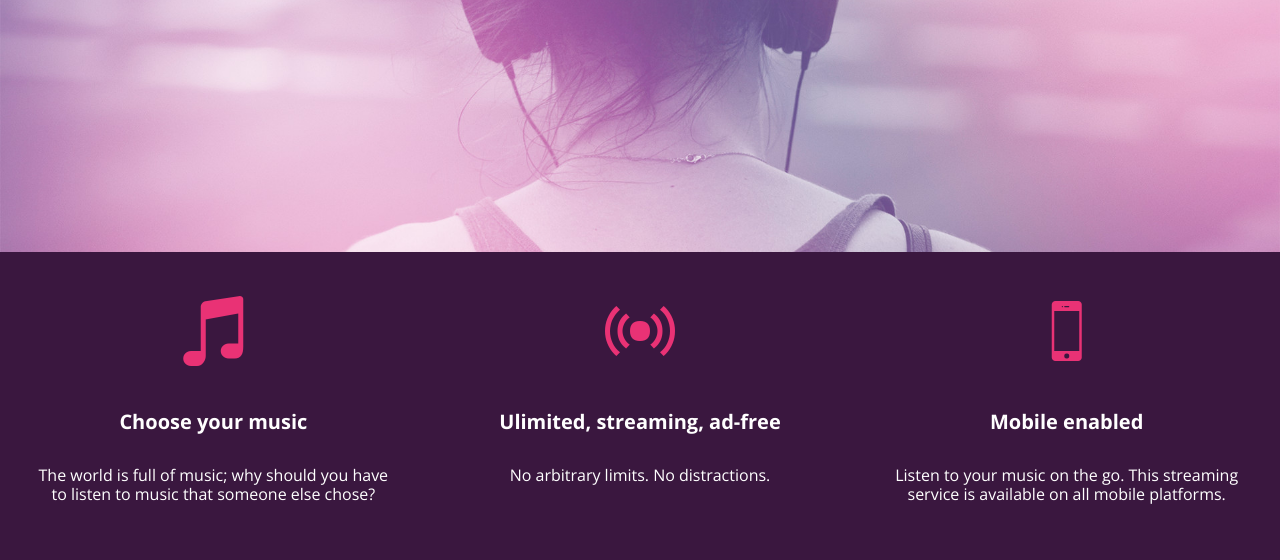
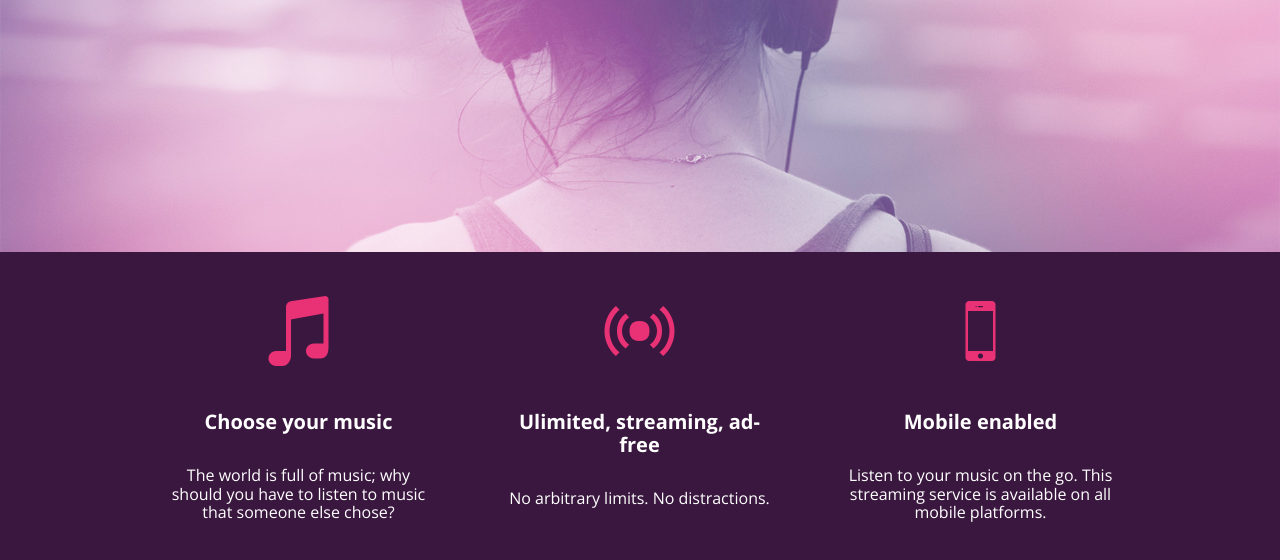
Before and after one commit to mrraedbadr/bloc-jams, a website: page index.html in a window 1280 px wide. Shown: the part 442-1002 px from the top of the page. Drawn offline with nearby package versions, Linux system fonts and the light colour scheme.

Commit message:
completed checkpoint

```diff
--- a/index.html
+++ b/index.html
@@ -2,10 +2,12 @@
 <html>
     <head>
         <title>Bloc Jams</title>
+        <meta name="viewport" content="width=device-width, initial-scale=1">
         <link rel="stylesheet" type="text/css" href="http://fonts.googleapis.com/css?family=Open+Sans:400,800,600,700,300">
         <link rel="stylesheet" type="text/css" href="http://code.ionicframework.com/ionicons/2.0.1/css/ionicons.min.css">
         <link rel="stylesheet" type="text/css" href="styles/normalize.css/normalize.css">
         <link rel="stylesheet" type="text/css" href="styles/main.css">
+        <link rel="stylesheet" type="text/css" href="styles/landing.css">
     </head>
     <body class="landing">
         <nav class="navbar">
@@ -14,18 +16,18 @@
         <section class="hero-content">
             <h1 class="hero-title">Turn the music up!</h1>
         </section>
-        <section class="selling-points">
-            <div class="point">
+        <section class="selling-points container">
+            <div class="point column third">
                 <span class="ion-music-note"></span>
                 <h5 class="point-title">Choose your music</h5>
                 <p class="point-description">The world is full of music; why should you have to listen to music that someone else chose?</p>
             </div>
-            <div class="point">
+            <div class="point column third">
                 <span class="ion-radio-waves"></span>
                 <h5 class="point-title">Ulimited, streaming, ad-free</h5>
                 <p class="point-description">No arbitrary limits. No distractions.</p>
             </div>
-            <div class="point">
+            <div class="point column third">
                 <span class="ion-iphone"></span>
                 <h5 class="point-title">Mobile enabled</h5>
                 <p class="point-description">Listen to your music on the go. This streaming service is available on all mobile platforms.</p>
--- /dev/null
+++ b/styles/landing.css
@@ -0,0 +1,48 @@
+body.landing {
+     background-color: rgb(58,23,63);
+ }
+
+ .hero-content {
+     position: relative;
+     min-height: 600px;
+     background-image: url(../assets/images/bloc_jams_bg.jpg);
+     background-repeat: no-repeat;
+     background-position: center center;
+     background-size: cover;
+ }
+
+ .hero-content .hero-title {
+     position: absolute;
+     top: 40%;
+     -webkit-transform: translateY(-50%);
+     -moz-transform: translateY(-50%);
+     transform: translateY(-50%);
+     width: 100%;
+     text-align: center;
+     font-size: 4rem;
+     font-weight: 300;
+     text-transform: uppercase;
+     letter-spacing: 0.5rem;
+     text-shadow: 1px 1px 0px rgb(58,23,63);
+ }
+
+ .selling-points {
+     position: relative;
+ }
+
+ .point {
+     position: relative;
+     padding: 2rem;
+     text-align: center;
+ }
+
+ .point .point-title {
+     font-size: 1.25rem;
+ }
+
+ .ion-music-note,
+ .ion-radio-waves,
+ .ion-iphone {
+     color: rgb(233,50,117);
+     font-size: 5rem;
+ }
--- a/styles/main.css
+++ b/styles/main.css
@@ -1,3 +1,35 @@
+*, *::before, *::after {
+    -moz-box-sizing: border-box;
+    -webkit-box-sizing: border-box;
+    box-sizing: border-box;
+}
+
+.container {
+    margin: 0 auto;
+    max-width: 64rem;
+}
+
+@media (min-width: 640px) {
+    html { font-size: 112%; }
+
+    .column {
+    float: left;
+    padding-left: 1rem;
+    padding-right: 1rem;
+  }
+
+    .column.full { width: 100%; }
+    .column.two-thirds { width: 66.7%; }
+    .column.half { width: 50%; }
+    .column.third { width: 33.3%; }
+    .column.fourth { width: 25%; }
+    .column.flow-opposite { float: right; }
+}
+
+@media (min-width: 1024px) {
+    html { font-size: 120%; }
+ }
+
 html {
     height: 100%;
     font-size: 100%;
@@ -9,10 +41,6 @@ body {
     min-height: 100%;
 }
 
-body.landing {
-    background-color: rgb(58, 23, 63);
-}
-
 .navbar {
     padding: 0.5rem;
     background-color: rgb(101, 18, 95);
@@ -22,54 +50,3 @@ body.landing {
     position: relative;
     left: 2rem;
 }
-
-.hero-content {
-    position: relative;
-    min-height: 600px;
-    background-image: url(../assets/images/bloc_jams_bg.jpg);
-    background-repeat: no-repeat;
-    background-position: center center;
-    background-size: cover;
-}
-
-.hero-content .hero-title {
-    position: absolute;
-    top: 40%;
-    -webkit-transform: translateY(-50%);
-    -moz-transform: translateY(-50%);
-    -ms-transform: translateY(-50%);
-    transform: translateY(-50%);
-    width: 100%;
-    text-align: center;
-    font-size: 4rem;
-    font-weight: 300;
-    text-transform: uppercase;
-    letter-spacing: 0.5rem;
-    text-shadow: 1px 1px 0px rgb(58,23,63);
-}
-
-.selling-points {
-    position: relative;
-    display: table;
-    width: 100%;
-    -webkit-box-sizing: border-box;
-    -moz-box-sizing: border-box;
-    box-sizing: border-box;
-}
-
-.point {
-    display: table-cell;
-    position: relative;
-    width: 33.3%;
-    padding: 2rem;
-    text-align: center;
-}
-
-.point .point-title {
-    font-size: 1.25rem;
-}
-
-.ion-music-note, .ion-radio-waves, .ion-iphone {
-    color: rgb(233, 50, 117);
-    font-size: 5rem;
-}
```
